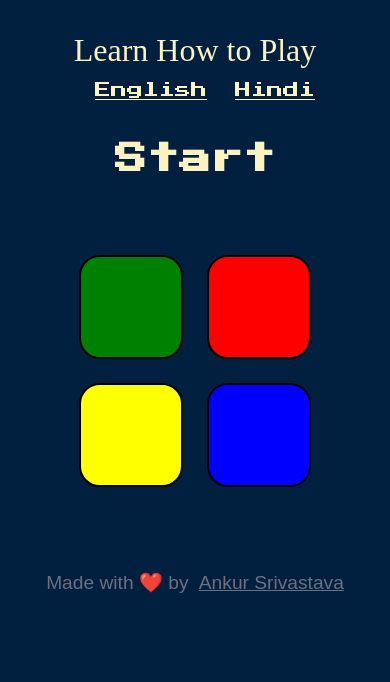
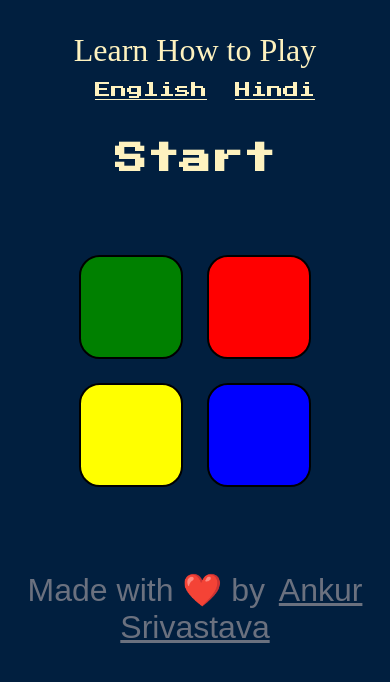
Before and after one commit to ankur-srivastava/simon-game, a plain HTML site: page index.html in a window 390 px wide. Drawn offline with nearby package versions, Linux system fonts and the light colour scheme.

Commit message:
Update styles.css

```diff
--- a/styles.css
+++ b/styles.css
@@ -38,6 +38,12 @@ body {
   border-radius: 20%;
 }
 
+.footer {
+  color: #6b717f;
+  font-family: sans-serif;
+  font-size: 1.2rem;
+}
+
 @media screen and (max-width: 902px) {
   .btn {
     margin: 10px;
@@ -58,6 +64,11 @@ body {
     font-size: 2rem;
     margin:  10% 2% 2% 2%;
     color: #FEF2BF;
+  }
+  .footer {
+    color: #6b717f;
+    font-family: sans-serif;
+    font-size: 2rem;
   }
 }
 
@@ -87,12 +98,6 @@ body {
   background-color: grey;
 }
 
-.footer {
-  color: #6b717f;
-  font-family: sans-serif;
-  font-size: 1.2rem;
-}
-
 .footer a {
   padding-left: 5px;
   color: #6B717F;
```
